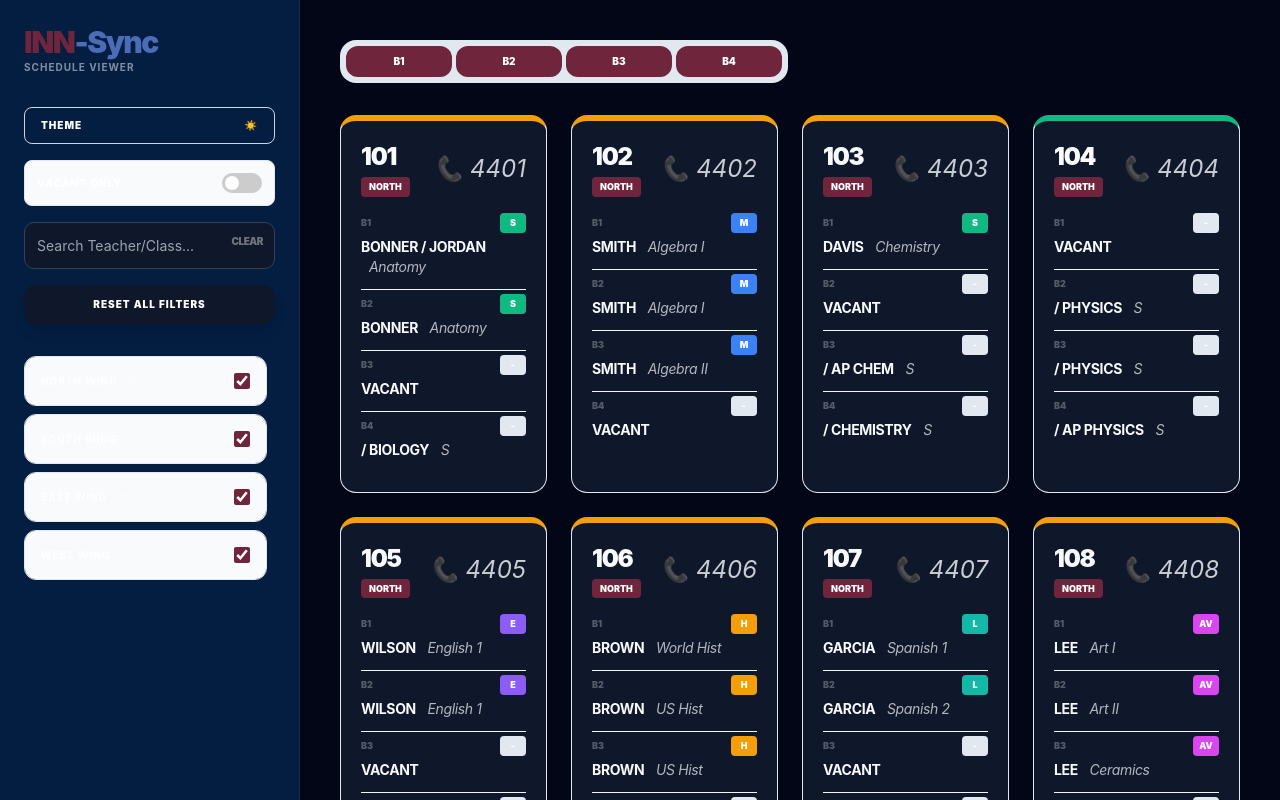
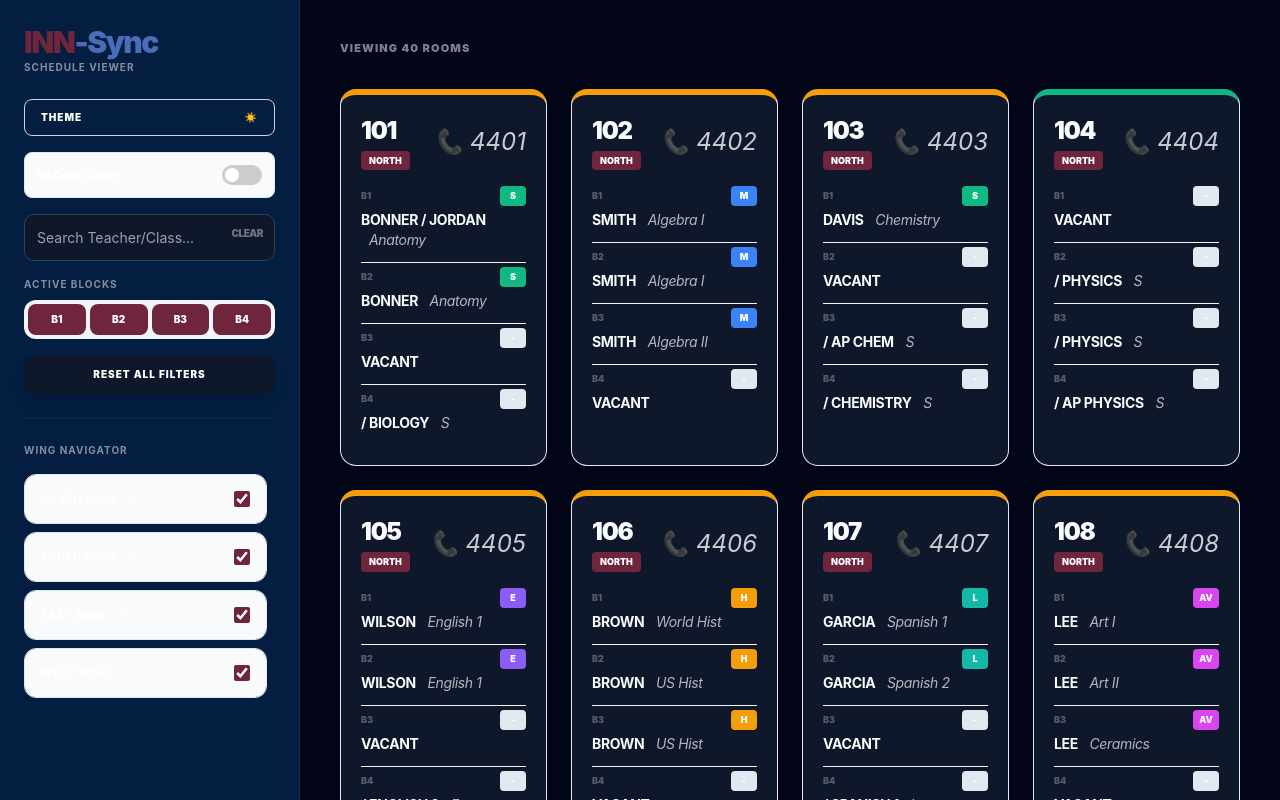
Before and after one commit to calebonner-coder/INN-Sync, a plain HTML site: page index.html in a window 1280 px wide. Drawn offline with nearby package versions, Linux system fonts and the light colour scheme.

Commit message:
Update index.html

```diff
--- a/index.html
+++ b/index.html
@@ -27,6 +27,7 @@
 
         .ext-display { font-size: 1.5rem; font-weight: 400; font-style: italic; opacity: 0.8; }
 
+        /* Block Selector Pill Styling */
         .block-pill:checked + span { background-color: var(--navy) !important; color: white !important; }
         .dark .block-pill:checked + span { background-color: var(--maroon) !important; }
 
@@ -49,7 +50,7 @@
     <div id="mobile-overlay" onclick="toggleSidebar()" class="hidden fixed inset-0 bg-black/60 z-40"></div>
 
     <aside id="sidebar" class="sidebar dark p-6 flex flex-col">
-        <div class="flex justify-between items-start mb-8">
+        <div class="flex justify-between items-start mb-6">
             <div>
                 <div class="brand-main text-3xl font-black tracking-tighter"><span style="color: var(--maroon);">INN</span><span style="color: #4b6cb7;">-Sync</span></div>
                 <div class="text-[10px] font-bold uppercase tracking-widest opacity-50">Schedule Viewer</div>
@@ -57,8 +58,8 @@
             <button onclick="toggleSidebar()" class="lg:hidden text-2xl mt-2">✕</button>
         </div>
 
-        <div class="space-y-4 mb-8">
-            <button onclick="toggleDarkMode()" class="w-full py-2.5 px-4 rounded-lg border border-slate-300 text-[10px] font-black tracking-widest flex justify-between items-center uppercase">
+        <div class="space-y-4 mb-6">
+            <button onclick="toggleDarkMode()" class="w-full py-2.5 px-4 rounded-lg border border-slate-300 dark:border-slate-700 text-[10px] font-black tracking-widest flex justify-between items-center uppercase">
                 <span>Theme</span> <span id="theme-icon">☀️</span>
             </button>
 
@@ -75,12 +76,20 @@
                 <button onclick="clearSearch()" class="absolute right-3 top-3 text-[10px] font-black opacity-40 hover:opacity-100 uppercase tracking-tighter">Clear</button>
             </div>
 
+            <div class="space-y-2">
+                <p class="text-[10px] font-bold opacity-50 uppercase tracking-widest">Active Blocks</p>
+                <div id="blockSelector" class="grid grid-cols-4 gap-1 p-1 bg-slate-100 dark:bg-slate-900/80 rounded-xl"></div>
+            </div>
+
             <button onclick="resetAllFilters()" class="w-full py-3 bg-slate-900 text-white dark:bg-white dark:text-slate-900 rounded-xl text-[10px] font-black tracking-widest uppercase shadow-lg transition">
                 Reset All Filters
             </button>
         </div>
 
+        <hr class="border-slate-800 mb-6">
+
         <div class="flex-1 overflow-y-auto pr-2">
+            <p class="text-[10px] font-bold opacity-50 uppercase tracking-widest mb-4">Wing Navigator</p>
             <div id="wingAccordion" class="space-y-2"></div>
         </div>
     </aside>
@@ -88,7 +97,7 @@
     <main class="flex-1 overflow-y-auto p-4 lg:p-10">
         <header class="flex items-center gap-4 mb-8">
             <button onclick="toggleSidebar()" class="lg:hidden p-3 bg-slate-200 dark:bg-slate-800 rounded-xl">☰</button>
-            <div id="blockSelector" class="flex flex-1 gap-1 p-1.5 bg-slate-200 dark:bg-slate-800 rounded-2xl max-w-md"></div>
+            <div class="hidden md:block text-[11px] font-black opacity-50 uppercase tracking-widest">Viewing <span id="roomCount">0</span> Rooms</div>
         </header>
         <div id="roomGrid" class="grid grid-cols-1 sm:grid-cols-2 xl:grid-cols-4 2xl:grid-cols-5 gap-6"></div>
     </main>
@@ -117,9 +126,14 @@
 
         window.onload = function() {
             loadSchedule();
+            // Initialize Block Selector in sidebar
             const bCont = document.getElementById('blockSelector');
             blocks.forEach(b => {
-                bCont.innerHTML += `<label class="flex-1 text-center cursor-pointer"><input type="checkbox" value="${b}" class="hidden peer block-pill" checked onchange="render()"><span class="block py-2 rounded-xl text-[10px] font-black transition-all uppercase opacity-40 peer-checked:opacity-100">${b}</span></label>`;
+                bCont.innerHTML += `
+                <label class="text-center cursor-pointer">
+                    <input type="checkbox" value="${b}" class="hidden peer block-pill" checked onchange="render()">
+                    <span class="block py-2 rounded-lg text-[10px] font-black transition-all uppercase opacity-40 peer-checked:opacity-100 bg-transparent">${b}</span>
+                </label>`;
             });
         };
 
@@ -164,12 +178,10 @@
             const filtered = schoolData.filter(r => {
                 if (!visibleRooms.has(r.id)) return false;
 
-                // Vacancy Check
                 const statusList = activeBlocks.map(b => r.schedule[b].t.toLowerCase());
                 const currentIsVacant = statusList.every(t => t === "vacant" || t === "");
                 if (showVacantOnly && !currentIsVacant) return false;
 
-                // Search Check (Teacher, Co-Teacher, or Class)
                 if (search === "") return true;
                 return activeBlocks.some(b =>
                     r.schedule[b].t.toLowerCase().includes(search) ||
@@ -177,6 +189,8 @@
                     r.schedule[b].c.toLowerCase().includes(search)
                 );
             });
+
+            document.getElementById('roomCount').innerText = filtered.length;
 
             filtered.forEach(r => {
                 const statusList = activeBlocks.map(b => r.schedule[b].t.toLowerCase());
```
